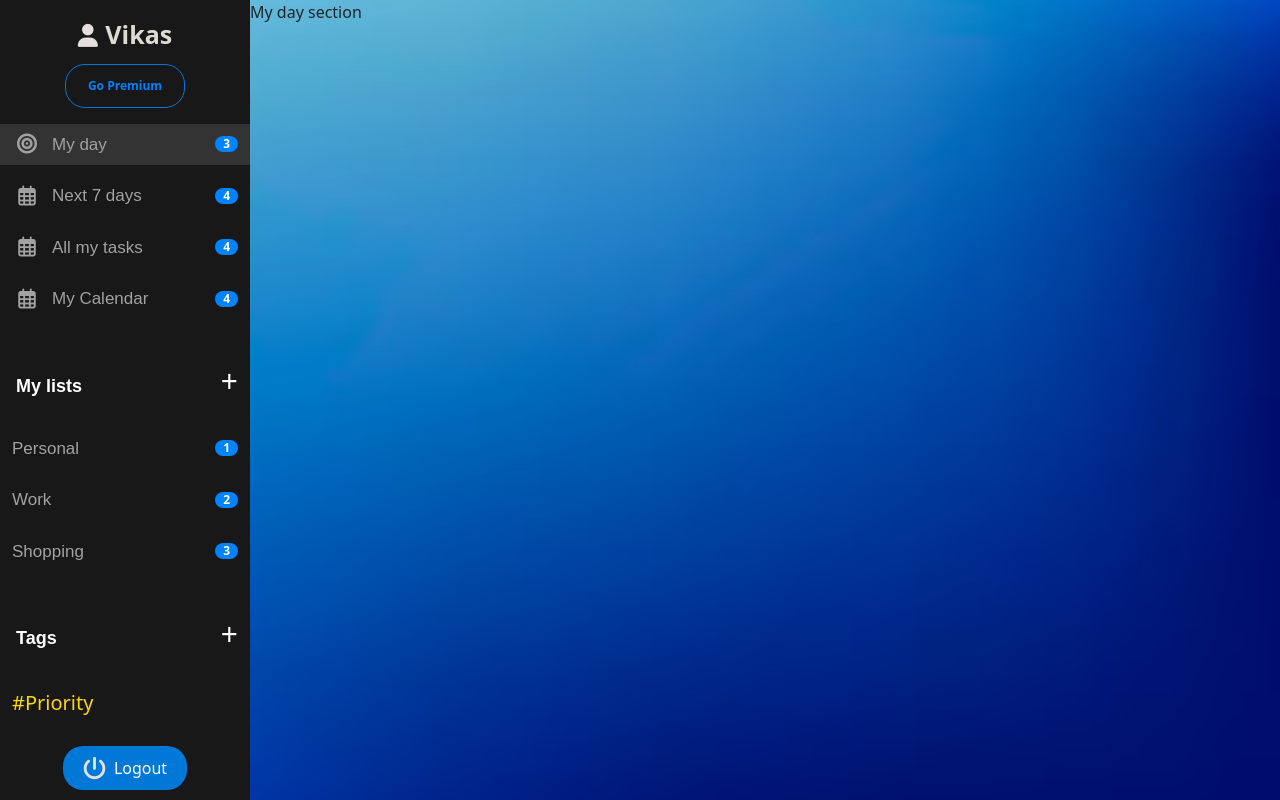
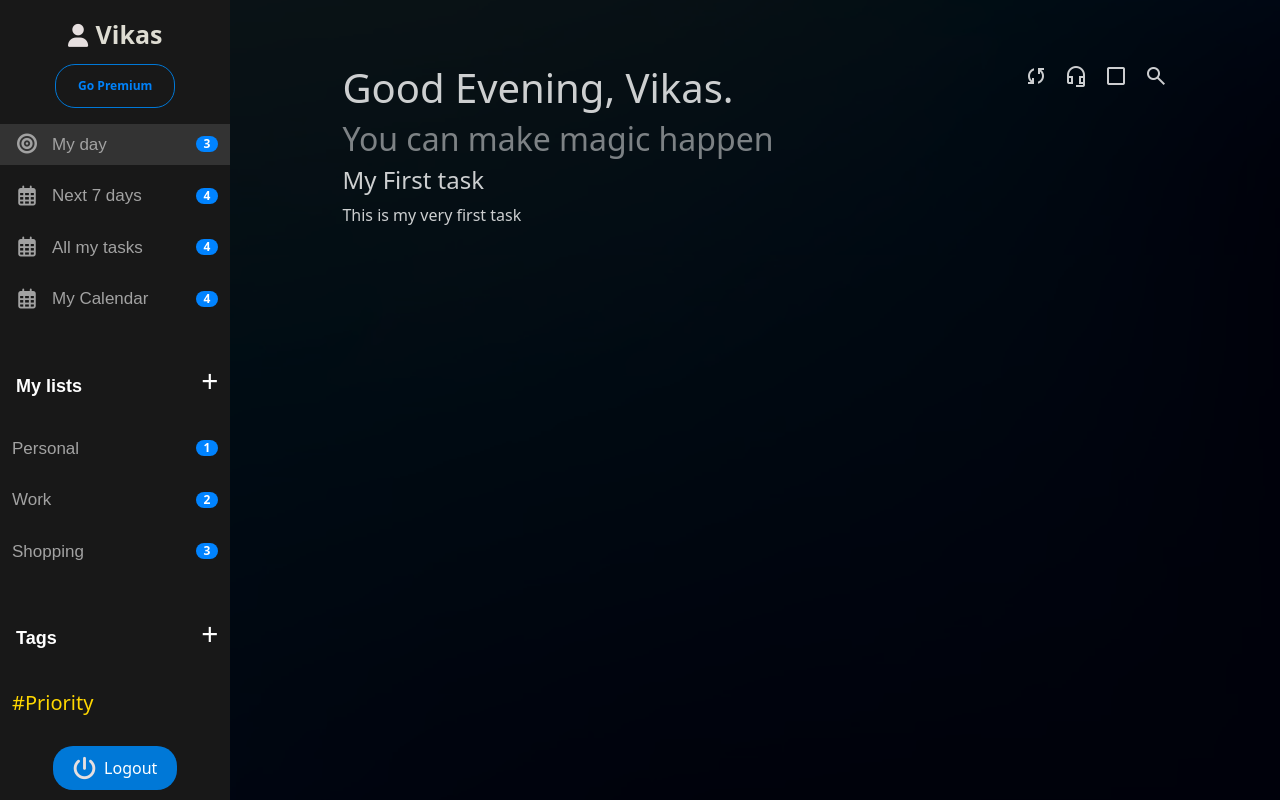
Before and after one commit to OraonShivam21/tracker-jet-app, a plain HTML site: page frontend/dashboard/dashboard.html in a window 1280 px wide. Drawn offline with nearby package versions, Linux system fonts and the light colour scheme.

Commit message:
half created my-day task section

```diff
--- a/frontend/dashboard/dashboard.css
+++ b/frontend/dashboard/dashboard.css
@@ -113,7 +113,7 @@
   font-size: 17px;
 }
 
-.active {
+.menu-item.active {
   background-color: rgba(162, 162, 162, 0.2);
 }
 
@@ -180,3 +180,29 @@
 .dashboard-content-nav {
   display: none;
 }
+
+.dashboard-content-nav.active {
+  display: block;
+}
+
+#my-day-section {
+  background-color: rgba(0, 0, 0, 0.9);
+  color: rgba(255, 255, 255, 0.8);
+  padding: 4rem 7rem 0;
+  height: 100vh;
+  width: 82vw;
+}
+
+.my-day-tasks-heading {
+  display: flex;
+  justify-content: space-between;
+}
+
+.my-day-tasks-heading-greeting h2 {
+  opacity: 0.6;
+}
+
+.my-day-tasks-heading-logos {
+  display: flex;
+  gap: 1rem;
+}
--- a/frontend/dashboard/dashboard.html
+++ b/frontend/dashboard/dashboard.html
@@ -35,25 +35,34 @@
         <a href="#" id="go-premium-btn">Go Premium</a>
       </div>
       <!-- <h5 class="headingP">Start learning</h5> -->
-      <div class="menu-item" onclick="menuItemClicked(this)">
+      <div class="menu-item" onclick="menuItemClicked(this, 'my-day-section')">
         <!-- <i class="far fa-sun"></i> -->
         <i class="fas fa-bullseye"></i>
         <span id="myDay" class="menu-text">My day</span>
         <span class="badge">3</span>
       </div>
-      <div class="menu-item" onclick="menuItemClicked(this)">
+      <div
+        class="menu-item"
+        onclick="menuItemClicked(this, 'next-seven-days-section')"
+      >
         <i class="far fa-calendar-alt"></i>
         <!-- <i class="fa-regular fa-calendar-lines"></i> -->
 
         <span id="next7Days" class="menu-text">Next 7 days</span>
         <span class="badge">4</span>
       </div>
-      <div class="menu-item" onclick="menuItemClicked(this)">
+      <div
+        class="menu-item"
+        onclick="menuItemClicked(this, 'all-my-tasks-section')"
+      >
         <i class="far fa-calendar-alt"></i>
         <span id="AllMyTask" class="menu-text">All my tasks</span>
         <span class="badge">4</span>
       </div>
-      <div class="menu-item" onclick="menuItemClicked(this)">
+      <div
+        class="menu-item"
+        onclick="menuItemClicked(this, 'my-calender-section')"
+      >
         <i class="far fa-calendar-alt"></i>
 
         <span id="calendar" class="menu-text">My Calendar</span>
@@ -65,17 +74,26 @@
         <span class="addList">+</span>
       </div>
 
-      <div class="menu-item" onclick="menuItemClicked(this)">
+      <div
+        class="menu-item"
+        onclick="menuItemClicked(this, 'personal-list-section')"
+      >
         <!-- <i class="far fa-circle"></i>  -->
         <span id="personal" class="menu-text">Personal</span>
         <span class="badge">1</span>
       </div>
-      <div class="menu-item" onclick="menuItemClicked(this)">
+      <div
+        class="menu-item"
+        onclick="menuItemClicked(this, 'work-list-section')"
+      >
         <!-- <i class="far fa-circle"></i> -->
         <span id="work" class="menu-text">Work</span>
         <span class="badge">2</span>
       </div>
-      <div class="menu-item" onclick="menuItemClicked(this)">
+      <div
+        class="menu-item"
+        onclick="menuItemClicked(this, 'shopping-list-section')"
+      >
         <!-- <i class="far fa-circle"></i> -->
         <span id="shopping" class="menu-text">Shopping</span>
         <span class="badge">3</span>
@@ -95,7 +113,30 @@
 
     <div id="dashboard-content">
       <div class="dashboard-content-nav" id="my-day-section">
-        My day section
+        <div class="my-day-tasks-heading">
+          <div class="my-day-tasks-heading-greeting">
+            <h1>
+              <span id="greeting">Good Evening</span>,
+              <span id="heading-username">Vikas</span>.
+            </h1>
+            <h2>You can make magic happen</h2>
+          </div>
+          <div class="my-day-tasks-heading-logos">
+            <span class="material-symbols-outlined"> sync </span>
+            <span class="material-symbols-outlined"> headset_mic </span>
+            <span class="material-symbols-outlined">
+              check_box_outline_blank
+            </span>
+            <span class="material-symbols-outlined"> search </span>
+          </div>
+        </div>
+        <div id="my-day-tasks-content">
+            <!-- show all tasks here -->
+            <div class="task-card">
+                <h4 class="title">My First task</h4>
+                <p class="body">This is my very first task</p>
+            </div>
+        </div>
       </div>
       <div class="dashboard-content-nav" id="next-seven-days-section">
         Next seven days section
--- a/frontend/dashboard/dashboard.js
+++ b/frontend/dashboard/dashboard.js
@@ -11,16 +11,19 @@
   }
 
   menuItems[0].classList.add("active");
-  dashboardContentNavs[0].style.display = "block";
+  dashboardContentNavs[0].classList.add("active");
 });
 
-function menuItemClicked(menuItem) {
+function menuItemClicked(menuItem, dashboardContentID) {
   for (var i = 0; i < menuItems.length; i++) {
     menuItems[i].classList.remove("active");
-    dashboardContentNavs[i].style.display = "none";
   }
-  console.log(menuItem);
   menuItem.classList.add("active");
+
+  for (var i = 0; i < dashboardContentNavs.length; i++) {
+    dashboardContentNavs[i].classList.remove("active");
+  }
+  document.getElementById(dashboardContentID).classList.add("active");
 }
 
 const logoutButton = document.getElementById("logoutBTN");
```
